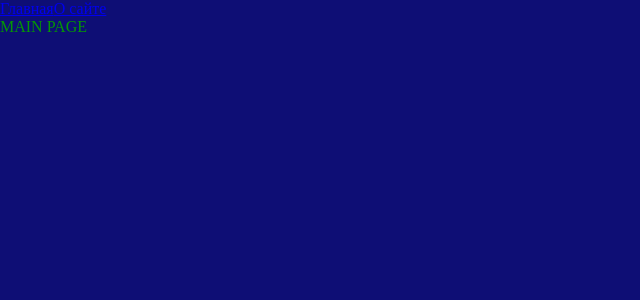
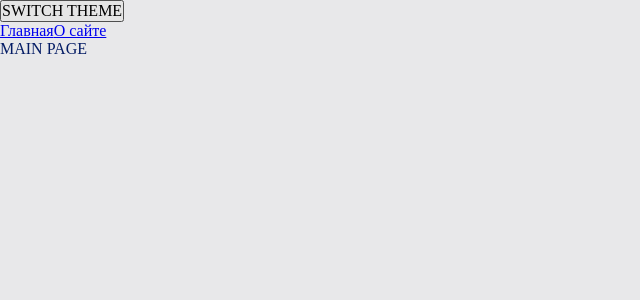
Before and after one commit to djonnybravo/production-project, a React app: page / in a window 1280 px wide. Shown: the top 300 px of the page, without its empty margins (0-640 px from the left). Built offline with nearby package versions, Linux system fonts and the light colour scheme.

Commit message:
add toggle themes

```diff
--- a/src/App.tsx
+++ b/src/App.tsx
@@ -1,16 +1,26 @@
-import React, {Suspense} from 'react';
+import React, {Suspense, useState} from 'react';
 import './styles/index.scss'
 import {Link, Route, Routes} from "react-router-dom";
 import {AboutPageAsync} from "./pages/AboutPage/AboutPage.async";
 import {MainPageAsync} from "./pages/MainPage/MainPage.async";
 
+export enum Theme {
+    LIGHT = 'light',
+    DARK = 'dark'
+}
+
 const App = () => {
+    const [theme, setTheme] = useState<Theme>(Theme.LIGHT)
+    const toggleTheme = () => {
+        setTheme(theme === Theme.DARK ? Theme.LIGHT : Theme.DARK)
+    }
     return (
-        <div className={'app dark'}>
+        <div className={`app ${theme}`}>
             <div>
-                <Link to={'/'}>Главная</Link>
-                <Link to={'/about'}>О сайте</Link>
+                <button onClick={toggleTheme}>SWITCH THEME</button>
             </div>
+            <Link to={'/'}>Главная</Link>
+            <Link to={'/about'}>О сайте</Link>
             <Suspense fallback={<div>Loading...</div>}>
                 <Routes>
                     <Route path={"/"} element={<MainPageAsync/>}/>
```
